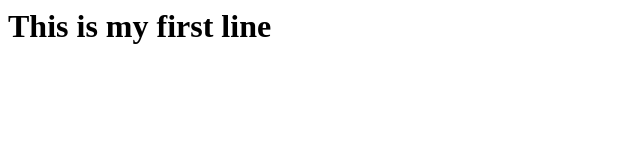
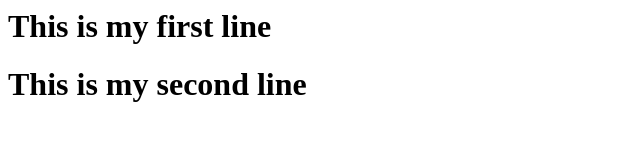
Before and after one commit to Padmashreeub/Project1, a plain HTML site: page index.html in a window 1280 px wide. Shown: the whole page, without its empty margins (0-640 px from the left). Drawn offline with Linux system fonts and the light colour scheme.

Commit message:
this is second commit on first file

```diff
--- a/index.html
+++ b/index.html
@@ -1,3 +1,4 @@
 <html>
 <h1> This is my first line </h1>
+<h1> This is my second line </h1>
 </html>
```
